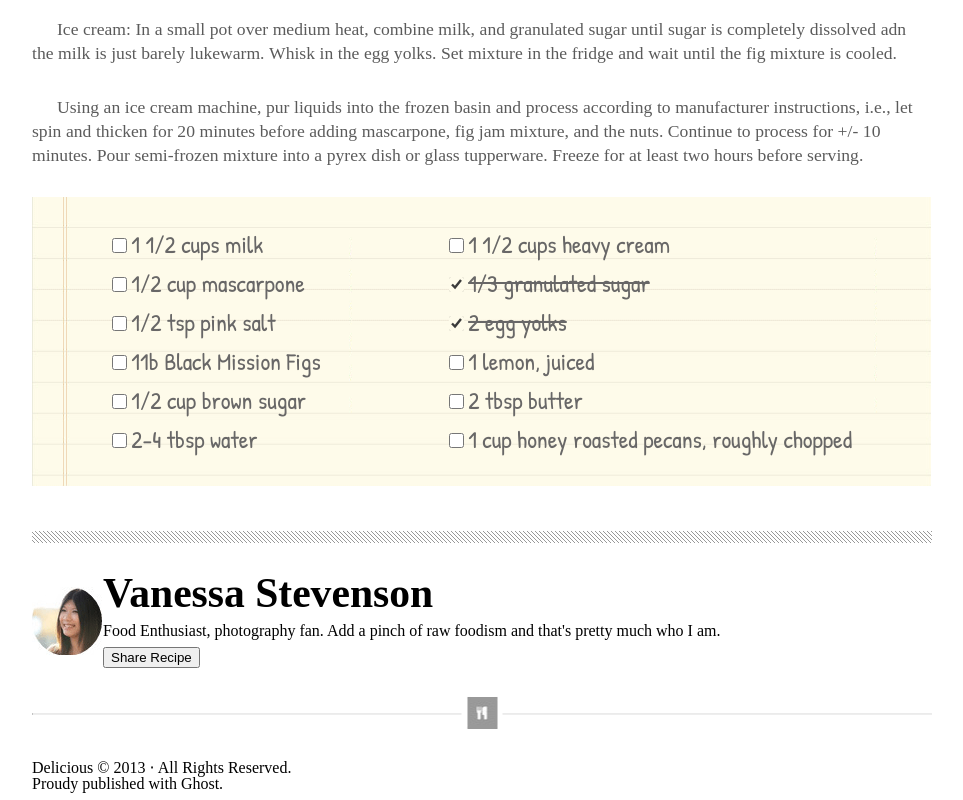
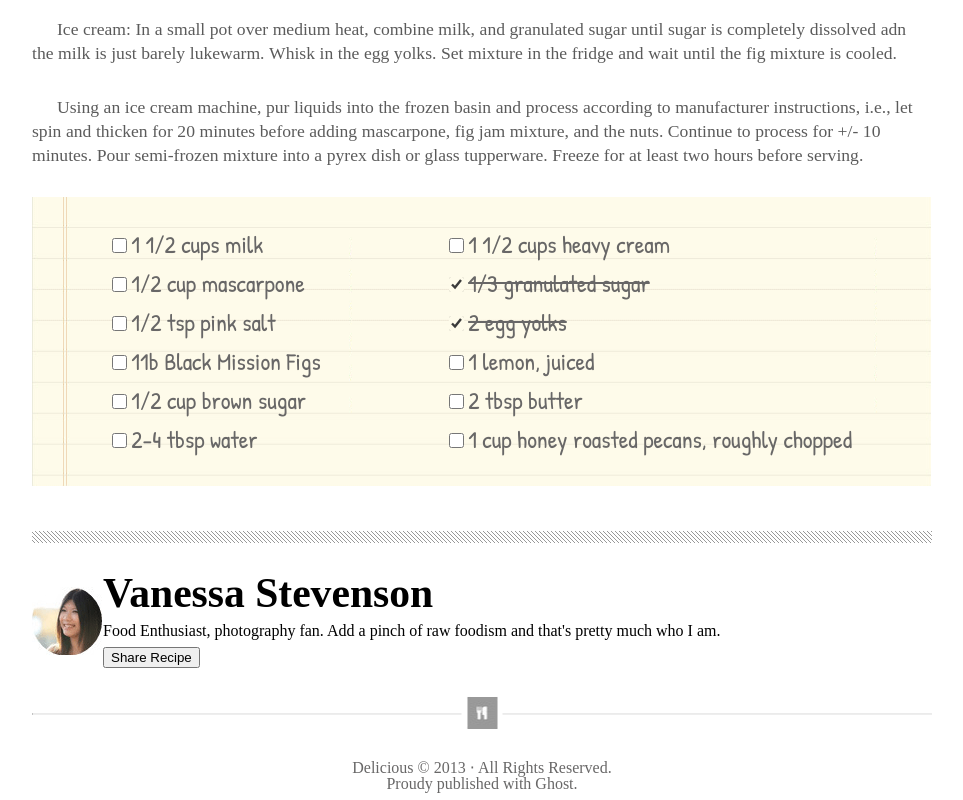
Before and after one commit to donnaada/chocolate-pizza, a plain HTML site: page index.html in a window 1280 px wide. Shown: the part 944-1744 px from the top of the page, without its empty margins (158-1121 px from the left). Drawn offline with Linux system fonts and the light colour scheme; a web font is replaced by a local one.

Commit message:
modifying styles

```diff
--- a/style.css
+++ b/style.css
@@ -257,3 +257,9 @@ hr.footerHr::after{
 	padding: 5px;
 	background: #fff;
 }
+
+footer p{
+  text-align: center;
+  color: rgb(104, 103, 103);
+
+}
```
